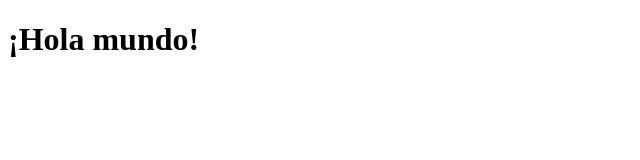
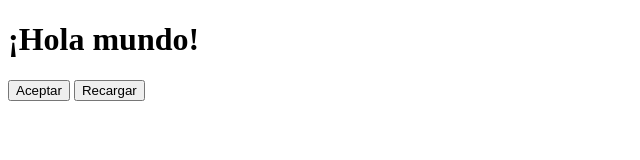
Before and after one commit to GregoryInnovo/Repo-DEMW, a plain HTML site: page index.html in a window 1280 px wide. Shown: the whole page, without its empty margins (0-640 px from the left). Drawn offline with Linux system fonts and the light colour scheme.

Commit message:
Se agrego contenido en el index

```diff
--- a/index.html
+++ b/index.html
@@ -7,6 +7,10 @@
     <title>Documento de prueba</title>
 </head>
 <body>
-    <h1>¡Hola mundo!</h1>
+    <div>
+        <h1>¡Hola mundo!</h1>
+        <button>Aceptar</button>
+        <button>Recargar</button>
+    </div>
 </body>
 </html>
```
